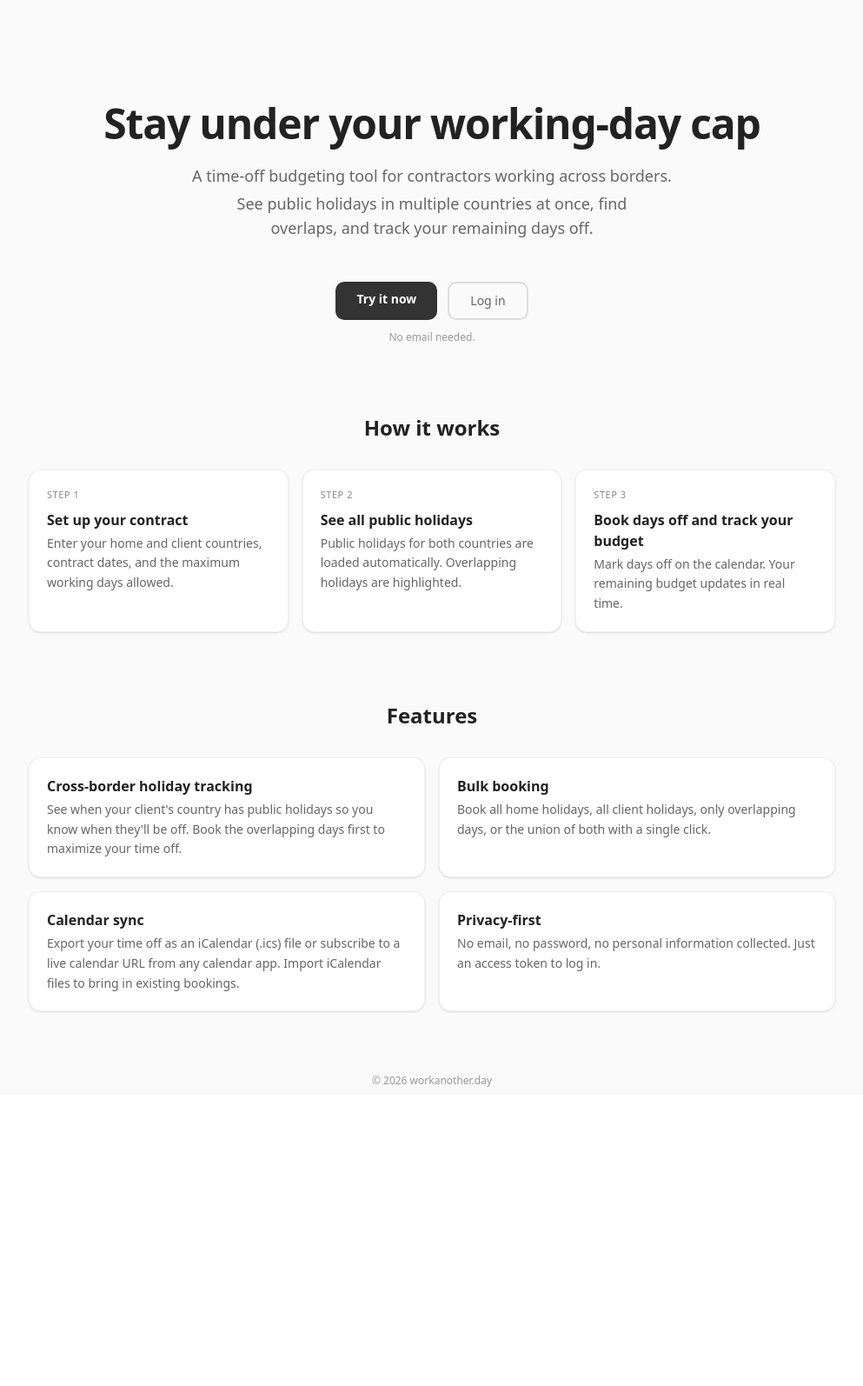
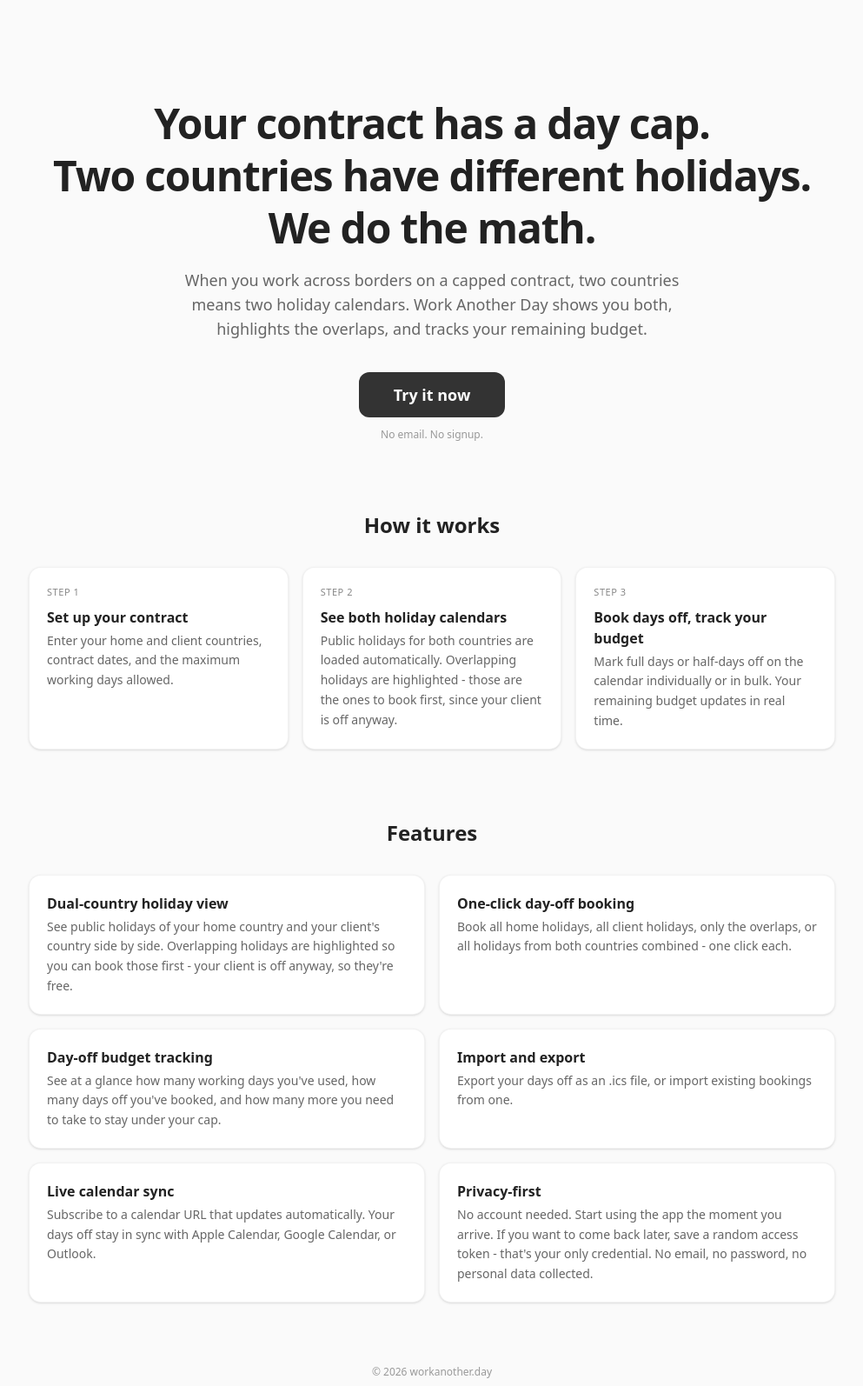
Before and after one commit to Ch00k/workanother.day, a Django app: page / in a window 1280 px wide. Shown: the part 44-1638 px from the top of the page at 87% size, without its empty margins (143-1136 px from the left). Before the commit the page ends 1294 px from the top, so only its background shows below. Run offline with Django 5.2, Linux system fonts and the light colour scheme.

Commit message:
Improve landing page

```diff
--- a/wad/templates/wad/base.html
+++ b/wad/templates/wad/base.html
@@ -16,7 +16,7 @@
 <body class="min-h-screen bg-bg text-[#222] flex flex-col">
     <nav class="bg-[#333] text-white">
         <div class="mx-auto max-w-[960px] px-4 flex items-center justify-between py-2">
-            <a href="{% url 'index' %}" class="text-xl font-bold hover:opacity-80 transition">Work Another Day</a>
+            <a href="{% url 'index' %}" class="text-base sm:text-xl font-bold hover:opacity-80 transition">Work Another Day</a>
             <div class="flex items-center gap-3 sm:gap-6">
             {% if user.is_authenticated %}
                 <button onclick="document.getElementById('about-modal').showModal()" class="text-base text-white/70 hover:text-white transition p-0 bg-transparent border-none">About</button>
@@ -24,7 +24,7 @@
                 <a href="{% url 'login' %}" class="text-base text-white/70 hover:text-white transition p-0 bg-transparent border-none">Log in</a>
                 <form method="post" action="{% url 'save_account' %}">
                     {% csrf_token %}
-                    <button type="submit" class="text-base text-white/70 hover:text-white transition p-0 bg-transparent border-none">Sign up</button>
+                    <button type="submit" class="text-base text-white/70 hover:text-white transition p-0 bg-transparent border-none">Get token</button>
                 </form>
                 {% else %}
                 <form method="post" action="{% url 'logout' %}">
@@ -42,7 +42,7 @@
     <footer class="text-center text-xs text-[#999] py-2">
         &copy; {% now "Y" %} workanother.day
     </footer>
-    <dialog id="about-modal" class="rounded-[14px] bg-white shadow-lg border border-black/5 p-0 max-w-md w-[calc(100%-2rem)] mx-auto backdrop:bg-black/30 open:fixed open:inset-0 open:m-auto open:h-fit"
+    <dialog id="about-modal" class="rounded-[14px] bg-white shadow-lg border border-black/5 p-0 max-w-md w-[calc(100%-2rem)] mx-auto backdrop:bg-black/30 open:fixed open:inset-0 open:m-auto max-h-[calc(100vh-2rem)] overflow-y-auto"
             onclick="if(event.target===this)this.close()">
         <div class="px-5 py-4 flex justify-between items-center border-b border-[#eee]">
             <h2 class="text-xl font-bold">About</h2>
--- a/wad/templates/wad/calendar.html
+++ b/wad/templates/wad/calendar.html
@@ -5,7 +5,7 @@
 {% block body %}
 {% if user.guest %}
 <div class="bg-amber-50 border-b border-amber-300 px-4 py-2 text-sm text-amber-800 text-center">
-    Your data is not saved yet. <form method="post" action="{% url 'save_account' %}" class="inline">{% csrf_token %}<button type="submit" class="font-semibold underline hover:no-underline">Sign up</button></form> to keep it.
+    Want to come back later? <form method="post" action="{% url 'save_account' %}" class="inline">{% csrf_token %}<button type="submit" class="font-semibold underline hover:no-underline">Get a token</button></form> to access your data again.
 </div>
 {% endif %}
 
@@ -315,7 +315,7 @@
     {% endpartialdef %}
 
     <!-- Monthly summary dialog -->
-    <dialog id="monthly-dialog" class="rounded-[14px] bg-white shadow-lg border border-black/5 p-0 max-w-[960px] w-[calc(100%-2rem)] mx-auto backdrop:bg-black/30 open:fixed open:inset-0 open:m-auto open:h-fit"
+    <dialog id="monthly-dialog" class="rounded-[14px] bg-white shadow-lg border border-black/5 p-0 max-w-[960px] w-[calc(100%-2rem)] mx-auto backdrop:bg-black/30 open:fixed open:inset-0 open:m-auto max-h-[calc(100vh-2rem)] overflow-y-auto"
             onclick="if(event.target===this)this.close()">
         <div class="px-5 py-4 flex justify-between items-center border-b border-[#eee]">
             <h2 class="text-xl font-bold">Monthly Summary</h2>
@@ -327,7 +327,7 @@
     </dialog>
 
     <!-- Holiday comparison dialog -->
-    <dialog id="holiday-dialog" class="rounded-[14px] bg-white shadow-lg border border-black/5 p-0 max-w-[960px] w-[calc(100%-2rem)] mx-auto backdrop:bg-black/30 open:fixed open:inset-0 open:m-auto open:h-fit"
+    <dialog id="holiday-dialog" class="rounded-[14px] bg-white shadow-lg border border-black/5 p-0 max-w-[960px] w-[calc(100%-2rem)] mx-auto backdrop:bg-black/30 open:fixed open:inset-0 open:m-auto max-h-[calc(100vh-2rem)] overflow-y-auto"
             onclick="if(event.target===this)this.close()">
         <div class="px-5 py-4 flex justify-between items-center border-b border-[#eee]">
             <h2 class="text-xl font-bold">Holiday Comparison</h2>
--- a/wad/templates/wad/contract_edit.html
+++ b/wad/templates/wad/contract_edit.html
@@ -59,13 +59,13 @@
                 <label for="start_date" class="block text-sm font-medium text-[#666] mb-1">Start Date</label>
                 <input type="date" id="start_date" name="start_date"
                        value="{{ form_data.start_date|default:contract.start_date|date:'Y-m-d' }}" required
-                       class="w-full rounded-[10px] border border-[#ddd] px-4 py-2.5 text-sm focus:outline-none focus:ring-2 focus:ring-[#999]/30 focus:border-[#999]">
+                       class="w-full max-w-full rounded-[10px] border border-[#ddd] px-4 py-2.5 text-sm focus:outline-none focus:ring-2 focus:ring-[#999]/30 focus:border-[#999]">
             </div>
             <div>
                 <label for="end_date" class="block text-sm font-medium text-[#666] mb-1">End Date</label>
                 <input type="date" id="end_date" name="end_date"
                        value="{{ form_data.end_date|default:contract.end_date|date:'Y-m-d' }}" required
-                       class="w-full rounded-[10px] border border-[#ddd] px-4 py-2.5 text-sm focus:outline-none focus:ring-2 focus:ring-[#999]/30 focus:border-[#999]">
+                       class="w-full max-w-full rounded-[10px] border border-[#ddd] px-4 py-2.5 text-sm focus:outline-none focus:ring-2 focus:ring-[#999]/30 focus:border-[#999]">
             </div>
             <div class="sm:col-span-2 flex gap-3 items-center">
                 <button type="submit"
--- a/wad/templates/wad/contracts.html
+++ b/wad/templates/wad/contracts.html
@@ -66,7 +66,7 @@
 </div>
 
 <!-- New contract dialog -->
-<dialog id="new-contract-dialog" class="rounded-[14px] bg-white shadow-lg border border-black/5 p-0 max-w-[960px] w-[calc(100%-2rem)] mx-auto backdrop:bg-black/30 open:fixed open:inset-0 open:m-auto open:h-fit"
+<dialog id="new-contract-dialog" class="rounded-[14px] bg-white shadow-lg border border-black/5 p-0 max-w-[960px] w-[calc(100%-2rem)] mx-auto backdrop:bg-black/30 open:fixed open:inset-0 open:m-auto max-h-[calc(100vh-2rem)] overflow-y-auto overflow-x-hidden"
         onclick="if(event.target===this)this.close()">
     <div class="px-5 py-4 flex justify-between items-center border-b border-[#eee]">
         <h2 class="text-xl font-bold">New Contract</h2>
@@ -125,13 +125,13 @@
                 <label for="start_date" class="block text-sm font-medium text-[#666] mb-1">Start Date</label>
                 <input type="date" id="start_date" name="start_date"
                        value="{{ form_data.start_date|default:'' }}" required
-                       class="w-full rounded-[10px] border border-[#ddd] px-4 py-2.5 text-sm focus:outline-none focus:ring-2 focus:ring-[#999]/30 focus:border-[#999]">
+                       class="w-full max-w-full rounded-[10px] border border-[#ddd] px-4 py-2.5 text-sm focus:outline-none focus:ring-2 focus:ring-[#999]/30 focus:border-[#999]">
             </div>
             <div>
                 <label for="end_date" class="block text-sm font-medium text-[#666] mb-1">End Date</label>
                 <input type="date" id="end_date" name="end_date"
                        value="{{ form_data.end_date|default:'' }}" required
-                       class="w-full rounded-[10px] border border-[#ddd] px-4 py-2.5 text-sm focus:outline-none focus:ring-2 focus:ring-[#999]/30 focus:border-[#999]">
+                       class="w-full max-w-full rounded-[10px] border border-[#ddd] px-4 py-2.5 text-sm focus:outline-none focus:ring-2 focus:ring-[#999]/30 focus:border-[#999]">
             </div>
             <div class="sm:col-span-2">
                 <button type="submit"
--- a/wad/templates/wad/landing.html
+++ b/wad/templates/wad/landing.html
@@ -6,25 +6,21 @@
     <!-- Hero -->
     <div class="mt-20 sm:mt-28 text-center">
         <h1 class="text-4xl sm:text-5xl font-bold tracking-tight text-[#222] leading-tight">
-            Stay under your working-day cap
+            Your contract has a day cap.<br>
+            Two countries have different holidays.<br>
+            We do the math.
         </h1>
         <p class="mt-4 text-lg text-[#666] max-w-xl mx-auto">
-            A time-off budgeting tool for contractors working across borders.
+            When you work across borders on a capped contract, two countries means two holiday calendars.
+            Work Another Day shows you both, highlights the overlaps, and tracks your remaining budget.
         </p>
-        <p class="mt-1 text-lg text-[#666] max-w-lg mx-auto">
-            See public holidays in multiple countries at once, find overlaps, and track your remaining days off.
-        </p>
-        <div class="mt-12 flex gap-3 justify-center flex-wrap">
+        <div class="mt-12">
             <a href="{% url 'contract_list' %}"
-               class="rounded-[10px] bg-[#333] text-white px-6 py-2.5 text-sm font-semibold hover:opacity-90 transition">
+               class="rounded-[12px] bg-[#333] text-white px-10 py-3.5 text-lg font-semibold hover:opacity-90 transition">
                 Try it now
             </a>
-            <a href="{% url 'login' %}"
-               class="rounded-[10px] border-2 border-[#ddd] px-6 py-2.5 text-sm text-[#666] hover:border-[#bbb] hover:bg-gray-100 transition">
-                Log in
-            </a>
         </div>
-        <p class="mt-3 text-xs text-[#999]">No email needed.</p>
+        <p class="mt-6 text-xs text-[#999]">No email. No signup.</p>
     </div>
 
     <!-- How it works -->
@@ -40,16 +36,16 @@
             </div>
             <div class="rounded-[14px] bg-white p-5 shadow-sm border border-black/5">
                 <div class="text-[11px] uppercase tracking-wider text-[#888] font-medium mb-2">Step 2</div>
-                <div class="font-semibold text-[#222] mb-1">See all public holidays</div>
+                <div class="font-semibold text-[#222] mb-1">See both holiday calendars</div>
                 <p class="text-sm text-[#666] leading-relaxed">
-                    Public holidays for both countries are loaded automatically. Overlapping holidays are highlighted.
+                    Public holidays for both countries are loaded automatically. Overlapping holidays are highlighted - those are the ones to book first, since your client is off anyway.
                 </p>
             </div>
             <div class="rounded-[14px] bg-white p-5 shadow-sm border border-black/5">
                 <div class="text-[11px] uppercase tracking-wider text-[#888] font-medium mb-2">Step 3</div>
-                <div class="font-semibold text-[#222] mb-1">Book days off and track your budget</div>
+                <div class="font-semibold text-[#222] mb-1">Book days off, track your budget</div>
                 <p class="text-sm text-[#666] leading-relaxed">
-                    Mark days off on the calendar. Your remaining budget updates in real time.
+                    Mark full days or half-days off on the calendar individually or in bulk. Your remaining budget updates in real time.
                 </p>
             </div>
         </div>
@@ -60,31 +56,40 @@
         <h2 class="text-2xl font-bold text-center text-[#222] mb-8">Features</h2>
         <div class="grid gap-4 sm:grid-cols-2">
             <div class="rounded-[14px] bg-white p-5 shadow-sm border border-black/5">
-                <div class="font-semibold text-[#222] mb-1">Cross-border holiday tracking</div>
+                <div class="font-semibold text-[#222] mb-1">Dual-country holiday view</div>
                 <p class="text-sm text-[#666] leading-relaxed">
-                    See when your client's country has public holidays so you know when they'll be off.
-                    Book the overlapping days first to maximize your time off.
+                    See public holidays of your home country and your client's country side by side.
+                    Overlapping holidays are highlighted so you can book those first - your client is off anyway, so they're free.
                 </p>
             </div>
             <div class="rounded-[14px] bg-white p-5 shadow-sm border border-black/5">
-                <div class="font-semibold text-[#222] mb-1">Bulk booking</div>
+                <div class="font-semibold text-[#222] mb-1">One-click day-off booking</div>
                 <p class="text-sm text-[#666] leading-relaxed">
-                    Book all home holidays, all client holidays, only overlapping days, or the union of
-                    both with a single click.
+                    Book all home holidays, all client holidays, only the overlaps, or all holidays from both countries combined - one click each.
                 </p>
             </div>
             <div class="rounded-[14px] bg-white p-5 shadow-sm border border-black/5">
-                <div class="font-semibold text-[#222] mb-1">Calendar sync</div>
+                <div class="font-semibold text-[#222] mb-1">Day-off budget tracking</div>
                 <p class="text-sm text-[#666] leading-relaxed">
-                    Export your time off as an iCalendar (.ics) file or subscribe to a live calendar URL from any calendar app.
-                    Import iCalendar files to bring in existing bookings.
+                    See at a glance how many working days you've used, how many days off you've booked, and how many more you need to take to stay under your cap.
+                </p>
+            </div>
+            <div class="rounded-[14px] bg-white p-5 shadow-sm border border-black/5">
+                <div class="font-semibold text-[#222] mb-1">Import and export</div>
+                <p class="text-sm text-[#666] leading-relaxed">
+                    Export your days off as an .ics file, or import existing bookings from one.
+                </p>
+            </div>
+            <div class="rounded-[14px] bg-white p-5 shadow-sm border border-black/5">
+                <div class="font-semibold text-[#222] mb-1">Live calendar sync</div>
+                <p class="text-sm text-[#666] leading-relaxed">
+                    Subscribe to a calendar URL that updates automatically. Your days off stay in sync with Apple Calendar, Google Calendar, or Outlook.
                 </p>
             </div>
             <div class="rounded-[14px] bg-white p-5 shadow-sm border border-black/5">
                 <div class="font-semibold text-[#222] mb-1">Privacy-first</div>
                 <p class="text-sm text-[#666] leading-relaxed">
-                    No email, no password, no personal information collected.
-                    Just an access token to log in.
+                    No account needed. Start using the app the moment you arrive. If you want to come back later, save a random access token - that's your only credential. No email, no password, no personal data collected.
                 </p>
             </div>
         </div>
--- a/wad/templates/wad/save_account.html
+++ b/wad/templates/wad/save_account.html
@@ -1,11 +1,11 @@
 {% extends "wad/base.html" %}
-{% block title %}Sign Up - Work Another Day{% endblock %}
+{% block title %}Your Access Token - Work Another Day{% endblock %}
 
 {% block body %}
 <div class="flex items-center justify-center bg-bg px-4" style="min-height: calc(100vh - 5rem)">
     <div class="w-full max-w-sm">
-        <h1 class="text-3xl font-bold text-[#222] mb-2">You're signed up</h1>
-        <p class="text-sm text-[#666] mb-4">This is your access token. Save it somewhere safe. It is the only way to log in to your account.</p>
+        <h1 class="text-3xl font-bold text-[#222] mb-2">Here's your token</h1>
+        <p class="text-sm text-[#666] mb-4">Save it somewhere safe. This is the only way to access your data again.</p>
 
         <div class="rounded-[10px] bg-[#f5f5f5] border border-[#ddd] px-4 py-3 text-center">
             <code class="text-lg font-mono font-bold tracking-wider select-all">{{ token }}</code>
```
Also changed, not shown: wad/tests/test_views.py (+2 -2 lines), static/css/output.css.
